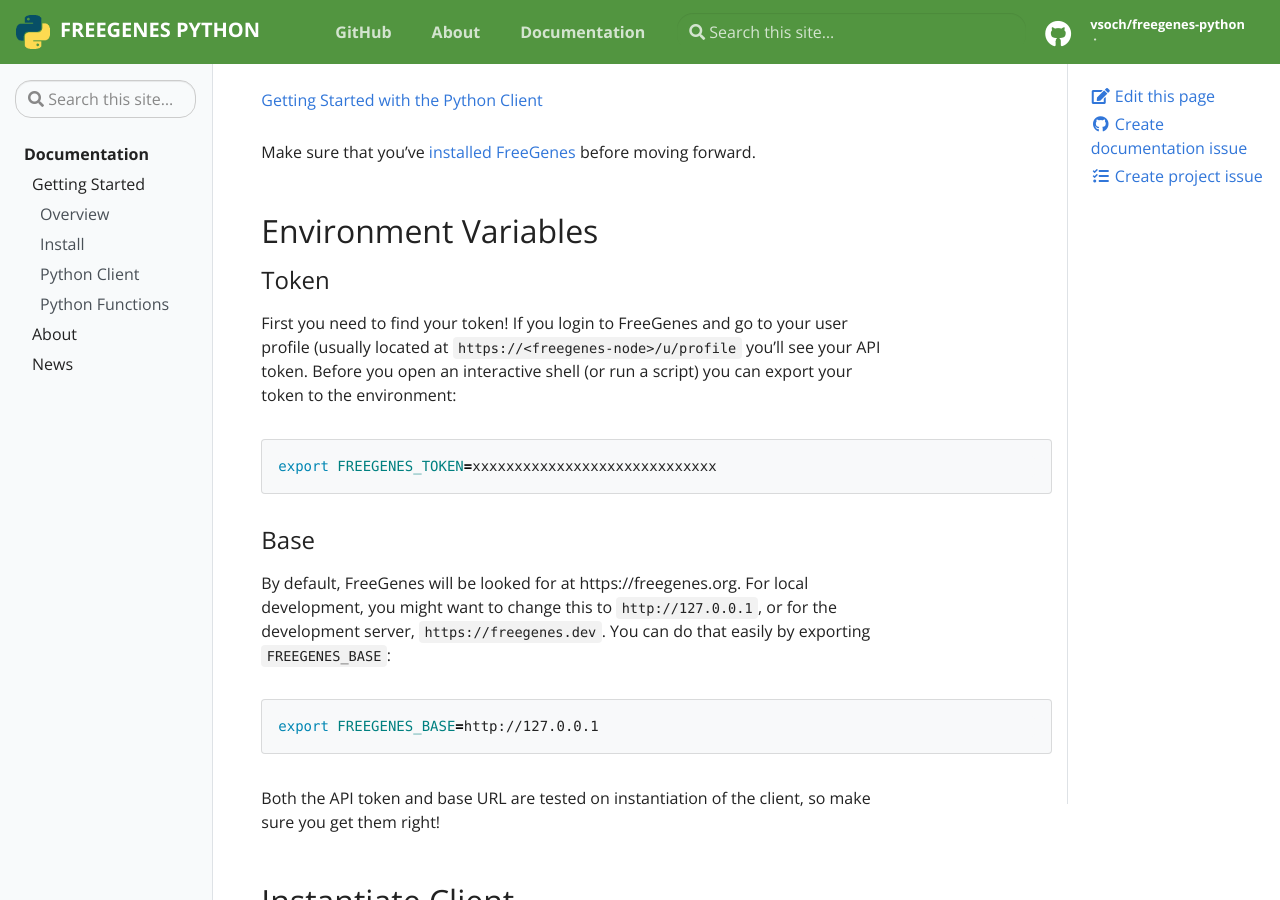
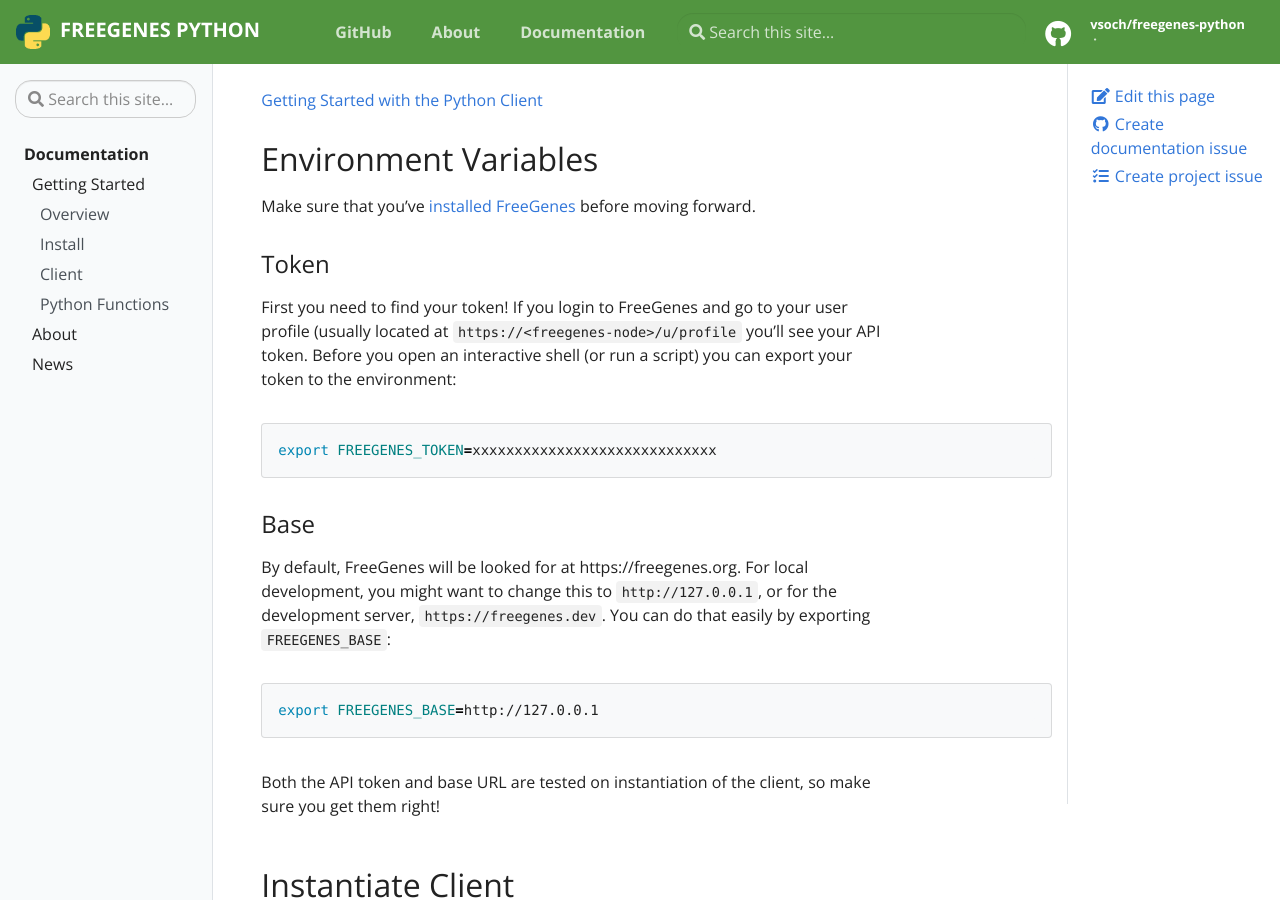
Before and after one commit to vsoch/freegenes-python, a Jekyll site: the page built from docs/_docs/getting-started/python-client.md, in a window 1280 px wide and 900 px high. Built offline with Jekyll 4.4.1, drawn with Linux system fonts in a browser that asks for light colours.

Commit message:
missing docs for python client
Signed-off-by: Vanessa Sochat <vsochat@stanford.edu>

```diff
--- a/docs/_data/toc.yml
+++ b/docs/_data/toc.yml
@@ -8,7 +8,7 @@
           url: "docs/getting-started/"
         - title: Install
           url: "docs/getting-started/install"
-        - title: Python Client
+        - title: Client
           url: "docs/getting-started/python-client"
         - title: Python Functions
           url: "api"
--- a/docs/_docs/getting-started/python-client.md
+++ b/docs/_docs/getting-started/python-client.md
@@ -6,10 +6,10 @@
 description: How to interact with FreeGenes via Python
 ---
 
+## Environment Variables
+
 Make sure that you've [installed FreeGenes]({{ site.baseurl }}/docs/getting-started/install)
 before moving forward.
-
-## Environment Variables
 
 ### Token
 
```
